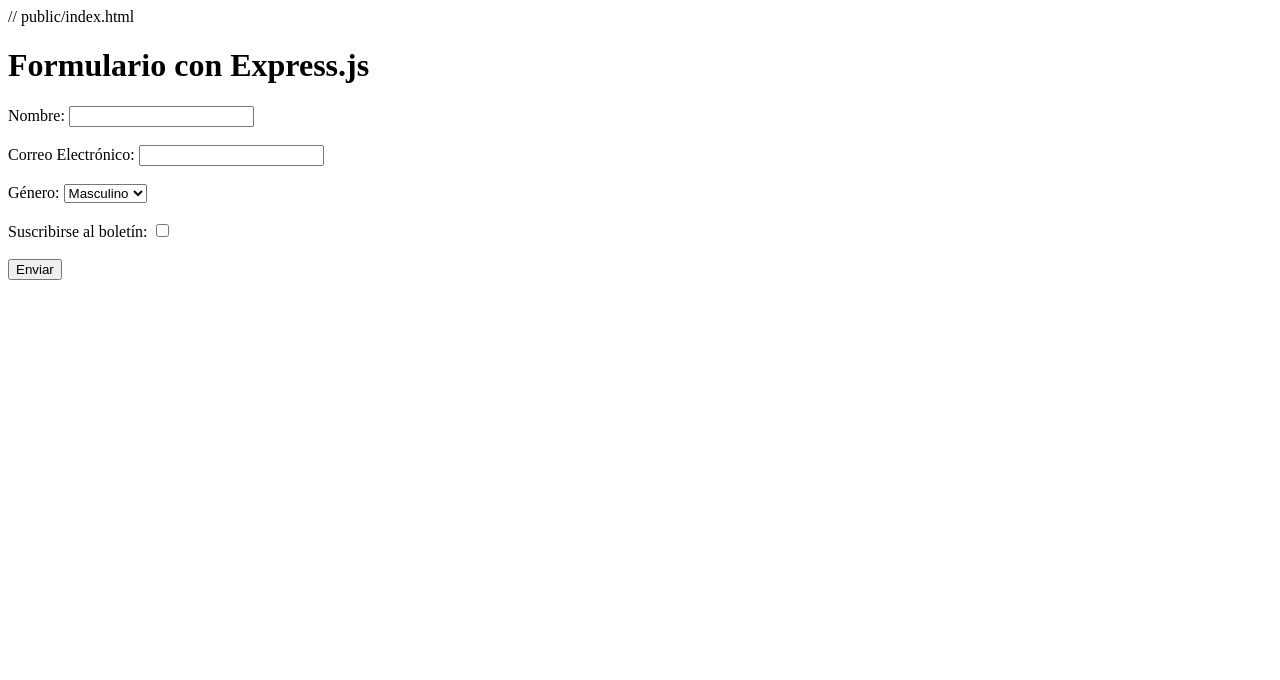
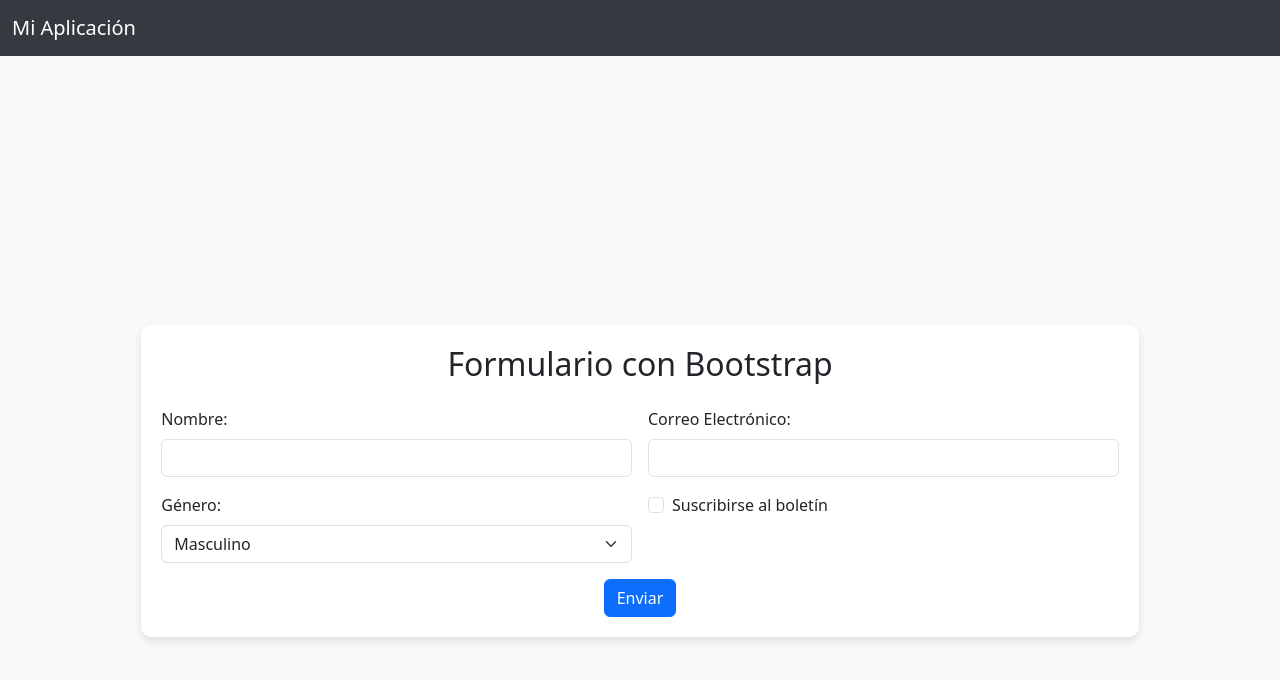
Before and after one commit to osmanmez/fill-pro, a website: page public/index.html in a window 1280 px wide. Drawn offline with nearby package versions, Linux system fonts and the light colour scheme.

Commit message:
Update index.html form

```diff
--- a/public/index.html
+++ b/public/index.html
@@ -1,30 +1,75 @@
-// public/index.html
 <!DOCTYPE html>
 <html lang="es">
 <head>
     <meta charset="UTF-8">
-    <title>Formulario Básico</title>
+    <title>Formulario Básico con Bootstrap</title>
+    <!-- Bootstrap CSS -->
+    <link href="https://cdn.jsdelivr.net/npm/bootstrap@5.3.3/dist/css/bootstrap.min.css" rel="stylesheet">
+    <style>
+        body {
+            background-color: #f8f9fa;
+        }
+        .navbar {
+            background-color: #343a40;
+        }
+        .navbar-brand, .navbar-nav .nav-link {
+            color: #ffffff;
+        }
+        .form-container {
+            margin-top: 50px;
+            background-color: #ffffff;
+            padding: 20px;
+            border-radius: 10px;
+            box-shadow: 0 4px 8px rgba(0,0,0,0.1);
+        }
+    </style>
 </head>
 <body>
-    <h1>Formulario con Express.js</h1>
-    <form action="/submit" method="POST">
-        <label for="name">Nombre:</label>
-        <input type="text" id="name" name="name" required><br><br>
+    <!-- Navbar -->
+    <nav class="navbar navbar-expand-lg navbar-dark">
+        <div class="container-fluid">
+            <a class="navbar-brand" href="#">Mi Aplicación</a>
+        </div>
+    </nav>
 
-        <label for="email">Correo Electrónico:</label>
-        <input type="email" id="email" name="email" required><br><br>
+    <div class="container d-flex justify-content-center align-items-center vh-100">
+        <div class="form-container">
+            <h2 class="mb-4 text-center">Formulario con Bootstrap</h2>
+            <form action="/submit" method="POST" class="row g-3">
+                <div class="col-md-6">
+                    <label for="name" class="form-label">Nombre:</label>
+                    <input type="text" id="name" name="name" class="form-control" required>
+                </div>
 
-        <label for="gender">Género:</label>
-        <select id="gender" name="gender">
-            <option value="masculino">Masculino</option>
-            <option value="femenino">Femenino</option>
-            <option value="otro">Otro</option>
-        </select><br><br>
+                <div class="col-md-6">
+                    <label for="email" class="form-label">Correo Electrónico:</label>
+                    <input type="email" id="email" name="email" class="form-control" required>
+                </div>
 
-        <label for="subscribe">Suscribirse al boletín:</label>
-        <input type="checkbox" id="subscribe" name="subscribe"><br><br>
+                <div class="col-md-6">
+                    <label for="gender" class="form-label">Género:</label>
+                    <select id="gender" name="gender" class="form-select">
+                        <option value="masculino">Masculino</option>
+                        <option value="femenino">Femenino</option>
+                        <option value="otro">Otro</option>
+                    </select>
+                </div>
 
-        <button type="submit">Enviar</button>
-    </form>
+                <div class="col-md-6">
+                    <div class="form-check">
+                        <input type="checkbox" id="subscribe" name="subscribe" class="form-check-input">
+                        <label for="subscribe" class="form-check-label">Suscribirse al boletín</label>
+                    </div>
+                </div>
+
+                <div class="col-12 text-center">
+                    <button type="submit" class="btn btn-primary">Enviar</button>
+                </div>
+            </form>
+        </div>
+    </div>
+
+    <!-- Bootstrap JS -->
+    <script src="https://cdn.jsdelivr.net/npm/bootstrap@5.3.3/dist/js/bootstrap.bundle.min.js"></script>
 </body>
 </html>
```
